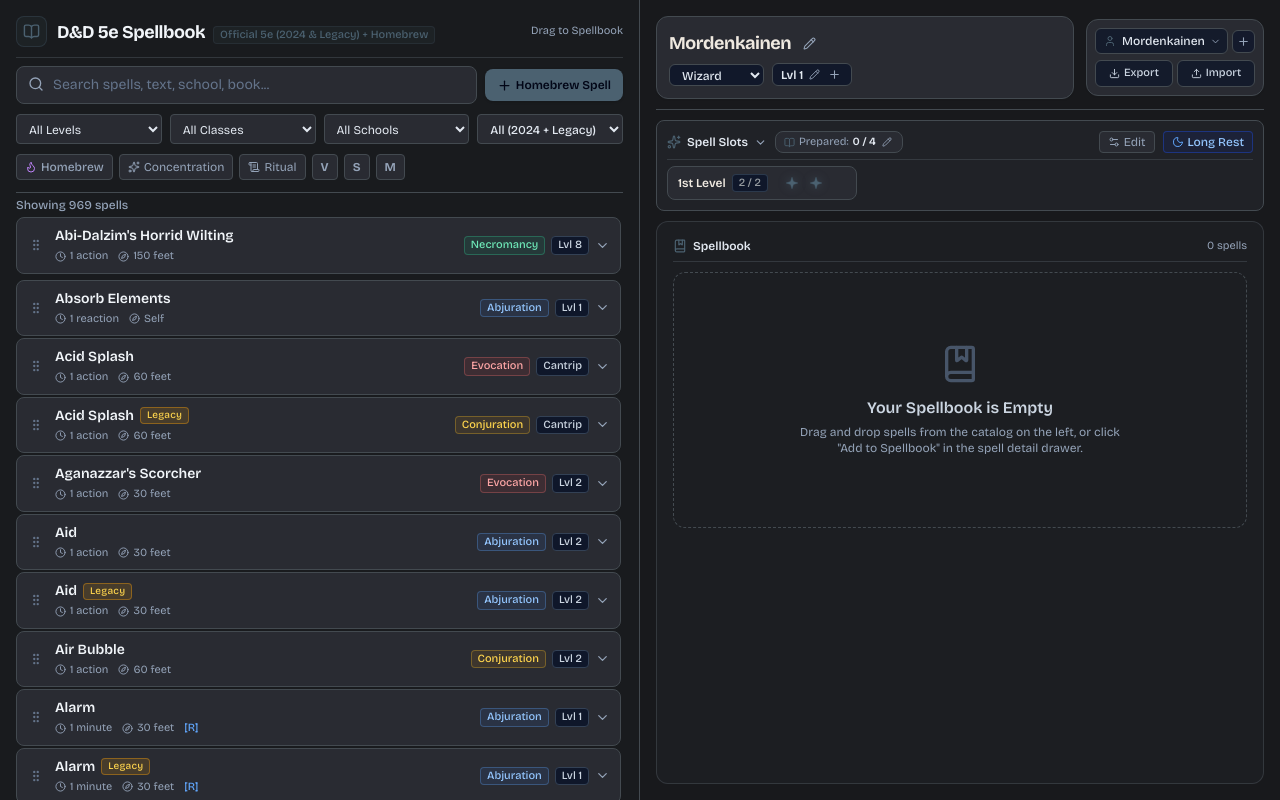
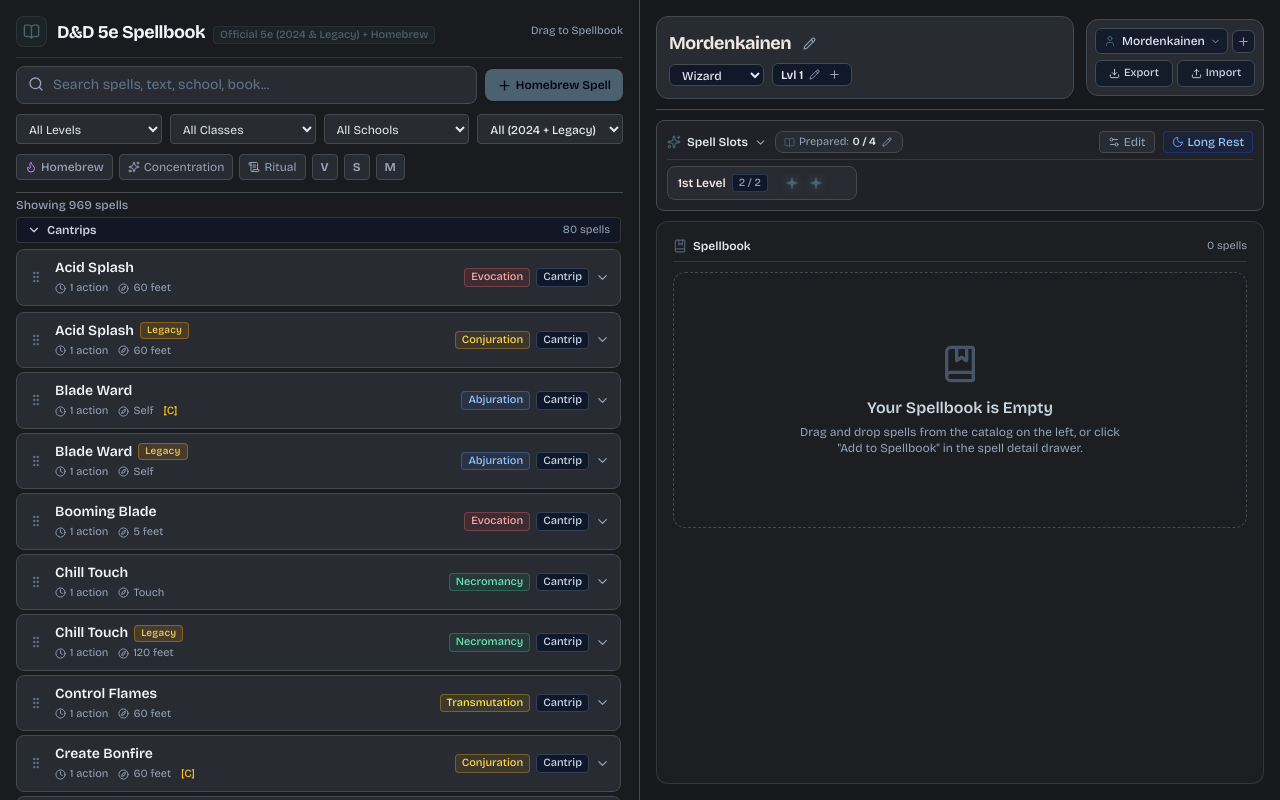
Before and after one commit to ganes-santosa/Mythallar, a React (Vite) app: page / in a window 1280 px wide. Built offline with nearby package versions, Linux system fonts and the light colour scheme; the HTML template or start-up script is replaced by a standard one.

Commit message:
feat: level-sorted catalog with collapsible dividers, level sorting, and visible off-state bookmark strip

```diff
--- a/src/components/Catalog/SpellList.jsx
+++ b/src/components/Catalog/SpellList.jsx
@@ -1,5 +1,60 @@
-import React from 'react';
+import React, { useState, useMemo } from 'react';
+import { ChevronDown, ChevronRight } from 'lucide-react';
 import SpellCard from './SpellCard';
+
+function getLevelTitle(level) {
+  if (level === 0) return 'Cantrips';
+  const ordinals = ['th', 'st', 'nd', 'rd'];
+  const v = level % 100;
+  const ord = ordinals[(v - 20) % 10] || ordinals[v] || ordinals[0];
+  return `${level}${ord} Level Spells`;
+}
+
+function CatalogLevelGroup({
+  level,
+  spells,
+  spellbookSpellIds,
+  onSelectSpell,
+  onAddToSpellbook,
+}) {
+  const [isOpen, setIsOpen] = useState(true);
+
+  if (!spells || spells.length === 0) return null;
+
+  return (
+    <div className="mb-2">
+      {/* Level Divider / Accordion Trigger */}
+      <button
+        type="button"
+        onClick={() => setIsOpen(!isOpen)}
+        className="flex items-center justify-between w-full py-1 px-2.5 mb-1.5 text-xs font-semibold text-slate-300 hover:text-dnd-gold-light bg-slate-900/60 rounded border border-dnd-border/60 transition-colors"
+      >
+        <div className="flex items-center space-x-1.5">
+          {isOpen ? <ChevronDown size={14} /> : <ChevronRight size={14} />}
+          <span>{getLevelTitle(level)}</span>
+        </div>
+        <span className="text-[11px] text-slate-400 font-normal">
+          {spells.length} {spells.length === 1 ? 'spell' : 'spells'}
+        </span>
+      </button>
+
+      {/* Spells in this level, sorted alphabetically */}
+      {isOpen && (
+        <div className="space-y-1">
+          {spells.map((spell) => (
+            <SpellCard
+              key={spell.id}
+              spell={spell}
+              onSelect={onSelectSpell}
+              onAddToSpellbook={onAddToSpellbook}
+              isInSpellbook={spellbookSpellIds.has(spell.id)}
+            />
+          ))}
+        </div>
+      )}
+    </div>
+  );
+}
 
 export default function SpellList({
   spells,
@@ -7,26 +62,54 @@
   onSelectSpell,
   onAddToSpellbook,
 }) {
+  // Group spells by level (0-9) and sort alphabetically within each level
+  const groupedSpells = useMemo(() => {
+    const groups = {};
+    for (let i = 0; i <= 9; i++) {
+      groups[i] = [];
+    }
+
+    for (const spell of spells) {
+      const lvl = typeof spell.level === 'number' ? spell.level : 0;
+      if (!groups[lvl]) groups[lvl] = [];
+      groups[lvl].push(spell);
+    }
+
+    for (const lvl of Object.keys(groups)) {
+      groups[lvl].sort((a, b) => a.name.localeCompare(b.name));
+    }
+
+    return groups;
+  }, [spells]);
+
+  const activeLevels = useMemo(() => {
+    return Object.keys(groupedSpells)
+      .map(Number)
+      .filter((lvl) => groupedSpells[lvl].length > 0)
+      .sort((a, b) => a - b);
+  }, [groupedSpells]);
+
   return (
     <div className="flex flex-col h-full">
       <div className="flex justify-between items-center py-1 text-xs text-slate-400 font-medium">
         <span>Showing {spells.length} spells</span>
       </div>
 
-      <div className="flex-1 overflow-y-auto pr-0.5 space-y-0.5">
+      <div className="flex-1 overflow-y-auto pr-0.5 space-y-1">
         {spells.length === 0 ? (
           <div className="flex flex-col items-center justify-center h-48 text-center text-slate-500">
             <p className="text-sm">No spells match your search or filter.</p>
             <p className="text-xs text-slate-600 mt-1">Try resetting filters.</p>
           </div>
         ) : (
-          spells.map((spell) => (
-            <SpellCard
-              key={spell.id}
-              spell={spell}
-              onSelect={onSelectSpell}
+          activeLevels.map((lvl) => (
+            <CatalogLevelGroup
+              key={lvl}
+              level={lvl}
+              spells={groupedSpells[lvl]}
+              spellbookSpellIds={spellbookSpellIds}
+              onSelectSpell={onSelectSpell}
               onAddToSpellbook={onAddToSpellbook}
-              isInSpellbook={spellbookSpellIds.has(spell.id)}
             />
           ))
         )}
--- a/src/components/Spellbook/SpellbookCard.jsx
+++ b/src/components/Spellbook/SpellbookCard.jsx
@@ -40,7 +40,7 @@
         className={`absolute left-0 top-0 bottom-0 w-1.5 transition-all duration-300 ${
           isPrepared
             ? 'bg-[#EFE9E0] shadow-[0_0_8px_rgba(239,233,224,0.65)]'
-            : 'bg-transparent border-r border-slate-700/40'
+            : 'bg-slate-700/60 border-r border-slate-600/40'
         }`}
       />
       <div
```
